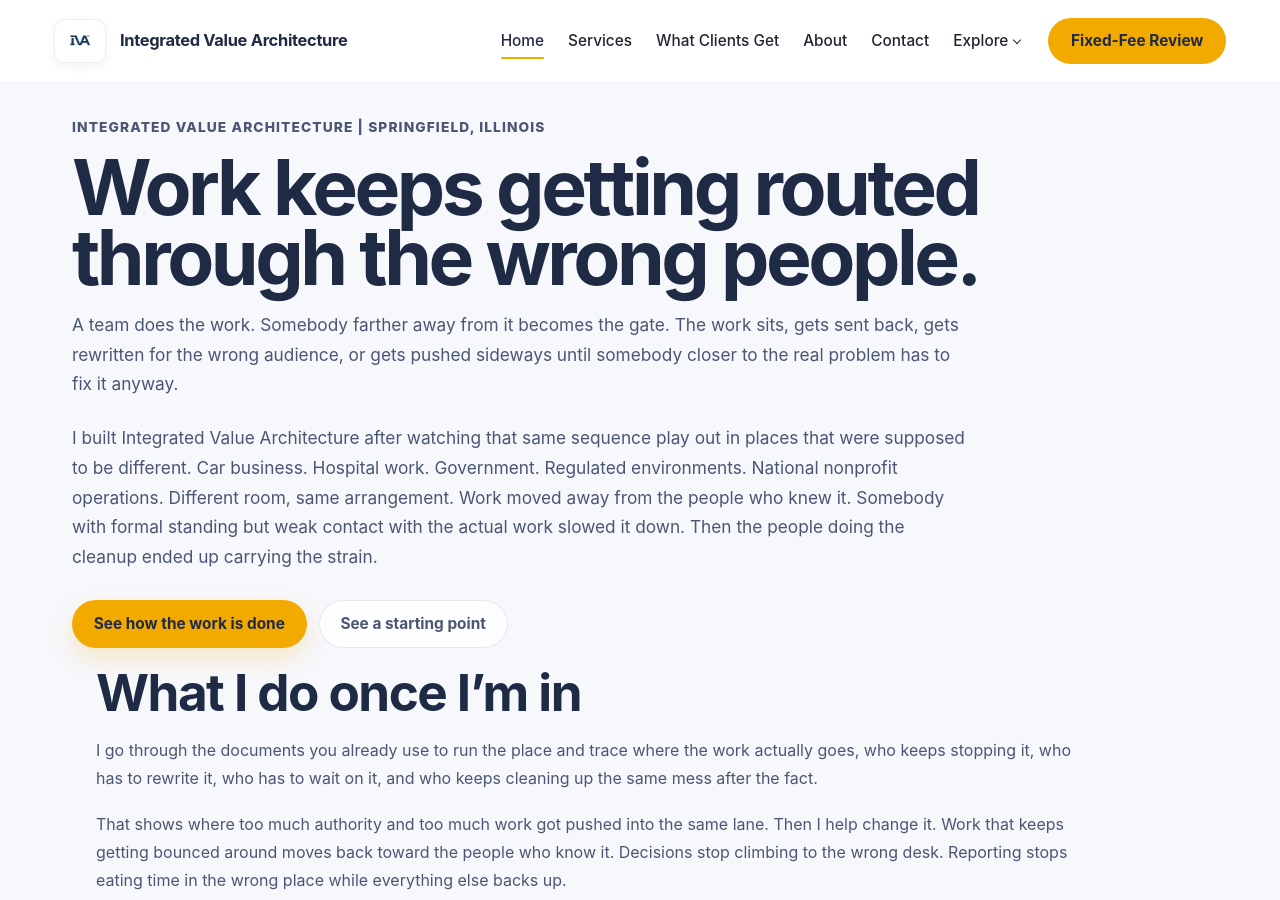
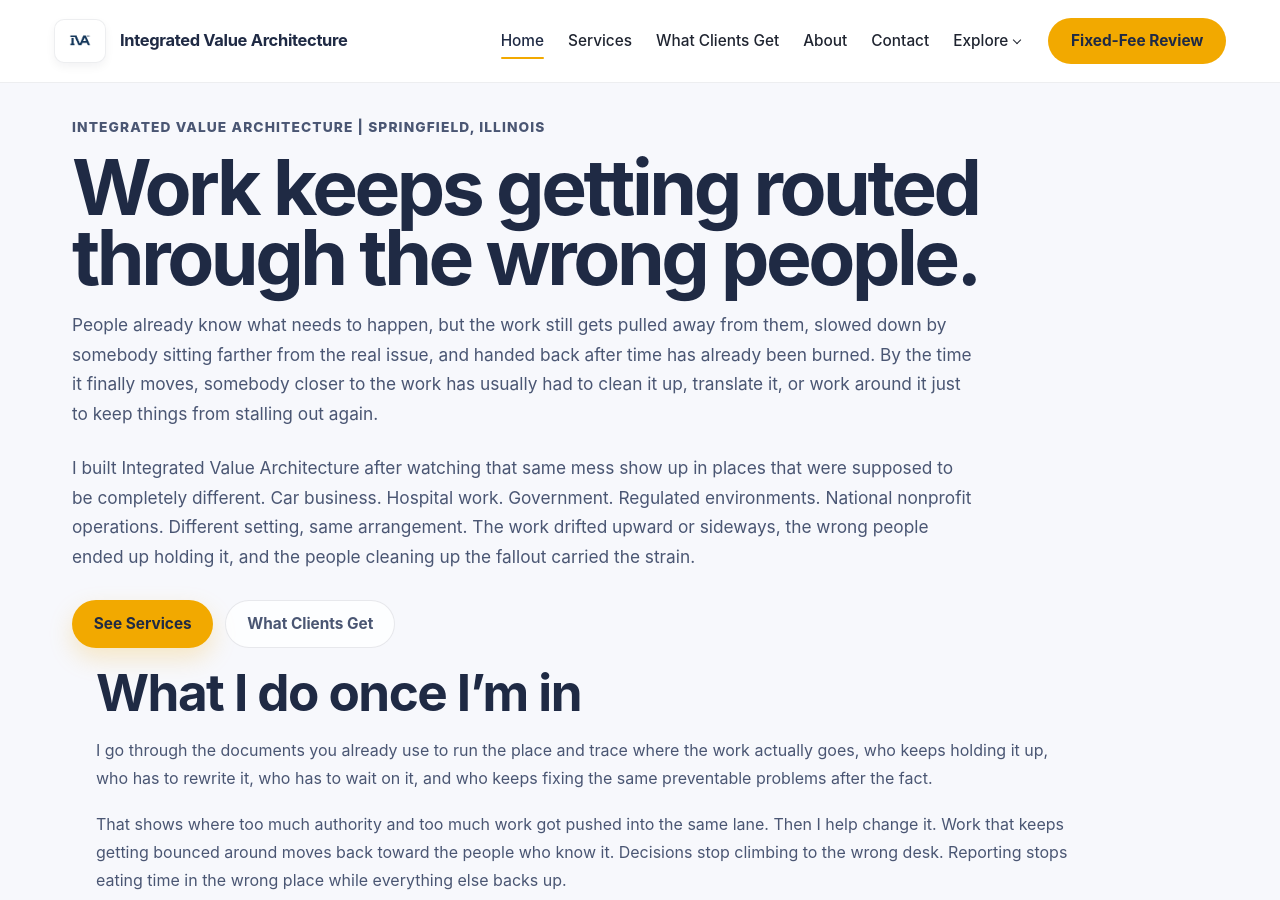
Before and after one commit to efost7873/integratedvaluearchitecture.com, a Jekyll site: the page built from index.html, in a window 1280 px wide and 900 px high. Built offline with Jekyll 4.4.1, drawn with Linux system fonts in a browser that asks for light colours; some of the changed text lies outside the part shown.

Commit message:
Revise text and update button links in index.html

```diff
--- a/index.html
+++ b/index.html
@@ -13,14 +13,14 @@ schema_type: WebPage
         <p class="eyebrow">Integrated Value Architecture | Springfield, Illinois</p>
         <h1>Work keeps getting routed through the wrong people.</h1>
         <p class="hero-intro">
-          A team does the work. Somebody farther away from it becomes the gate. The work sits, gets sent back, gets rewritten for the wrong audience, or gets pushed sideways until somebody closer to the real problem has to fix it anyway.
+          People already know what needs to happen, but the work still gets pulled away from them, slowed down by somebody sitting farther from the real issue, and handed back after time has already been burned. By the time it finally moves, somebody closer to the work has usually had to clean it up, translate it, or work around it just to keep things from stalling out again.
         </p>
         <p class="hero-intro">
-          I built Integrated Value Architecture after watching that same sequence play out in places that were supposed to be different. Car business. Hospital work. Government. Regulated environments. National nonprofit operations. Different room, same arrangement. Work moved away from the people who knew it. Somebody with formal standing but weak contact with the actual work slowed it down. Then the people doing the cleanup ended up carrying the strain.
+          I built Integrated Value Architecture after watching that same mess show up in places that were supposed to be completely different. Car business. Hospital work. Government. Regulated environments. National nonprofit operations. Different setting, same arrangement. The work drifted upward or sideways, the wrong people ended up holding it, and the people cleaning up the fallout carried the strain.
         </p>
         <div class="hero-actions">
-          <a class="button primary" href="/services/">See how the work is done</a>
-          <a class="button secondary" href="/fixed-fee-review/">See a starting point</a>
+          <a class="button primary" href="/services/">See Services</a>
+          <a class="button secondary" href="/what-clients-get/">What Clients Get</a>
         </div>
       </div>
     </div>
@@ -30,7 +30,7 @@ schema_type: WebPage
     <div class="container narrow">
       <h2>What I do once I’m in</h2>
       <p>
-        I go through the documents you already use to run the place and trace where the work actually goes, who keeps stopping it, who has to rewrite it, who has to wait on it, and who keeps cleaning up the same mess after the fact.
+        I go through the documents you already use to run the place and trace where the work actually goes, who keeps holding it up, who has to rewrite it, who has to wait on it, and who keeps fixing the same preventable problems after the fact.
       </p>
       <p>
         That shows where too much authority and too much work got pushed into the same lane. Then I help change it. Work that keeps getting bounced around moves back toward the people who know it. Decisions stop climbing to the wrong desk. Reporting stops eating time in the wrong place while everything else backs up.
@@ -120,9 +120,10 @@ schema_type: WebPage
       <p>
         If all you needed was somebody to tell you that work is stuck, somebody inside your office already did that months ago.
       </p>
-      <div class="cta-block">
-        <a class="button primary" href="/fixed-fee-review/">Fixed-Fee Review</a>
-        <a class="button secondary" href="/paid-advisory-call/">Paid Advisory Call</a>
+      <div class="inline-links">
+        <a href="/services/">How the Services Work</a>
+        <a href="/paid-advisory-call/">Paid Advisory Call</a>
+        <a href="/contact/">Contact</a>
       </div>
     </div>
   </section>
@@ -131,7 +132,7 @@ schema_type: WebPage
     <div class="container narrow">
       <h2>Who this is for</h2>
       <p>
-        This work applies when the same people keep ending up in the middle, the same delays keep showing up in different forms, and the same cleanup keeps landing on the people closest to the work. It shows up in large institutions. It shows up in small teams. It shows up in founder-led businesses where one person becomes the decision lane, the finance lane, the operations lane, the external-facing lane, and the cleanup crew all at once.
+        This shows up when the same people keep ending up in the middle, the same delays keep showing up in different forms, and the same cleanup keeps landing on the people closest to the work. It shows up in large institutions. It shows up in small teams. It shows up in founder-led businesses where one person becomes the decision lane, the finance lane, the operations lane, the external-facing lane, and the cleanup crew all at once.
       </p>
       <p>
         Different size. Same arrangement. Too much authority and too much work in the same place.
```
